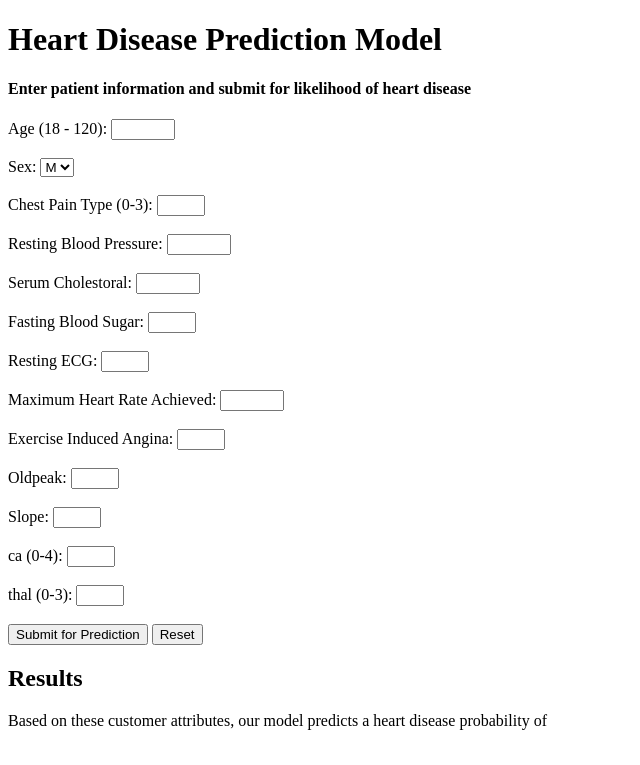
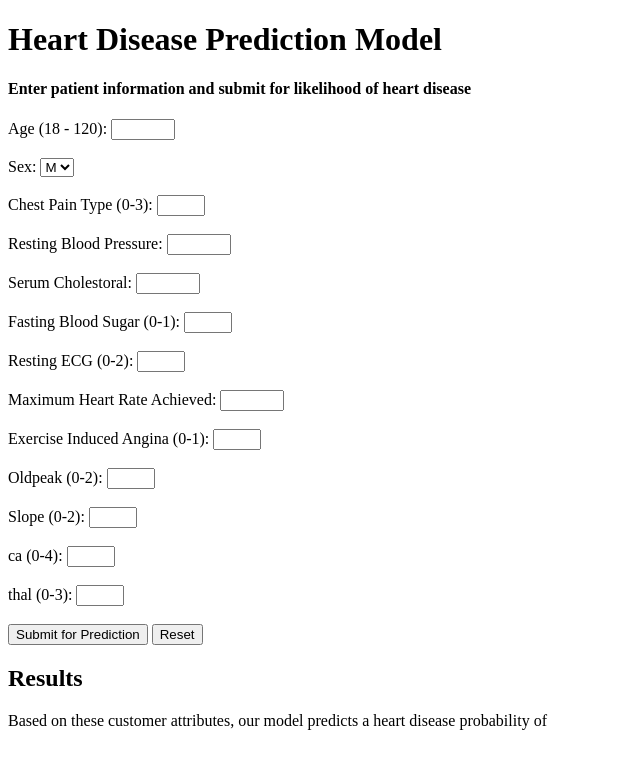
Before and after one commit to akstl1/heart-disease-prediction-deployment, a Flask app: template templates/result.html in a window 1280 px wide. Shown: the top 765 px of the page, without its empty margins (0-640 px from the left). Run offline with Flask 2, Linux system fonts and the light colour scheme; the template is opened without the code that fills it, so the values that code supplies are empty; parts of the project's set-up code (start-up, migrations or seed data) failed here and were passed over.

Commit message:
updated html files

```diff
--- a/templates/result.html
+++ b/templates/result.html
@@ -31,22 +31,22 @@
       <label for="serum_cholestoral">Serum Cholestoral:</label>
           <input type="number" id="serum_cholestoral" name="serum_cholestoral" min="0" max="500", required><br><br>
 
-      <label for="fasting_blood_sugar">Fasting Blood Sugar:</label>
+      <label for="fasting_blood_sugar">Fasting Blood Sugar (0-1):</label>
           <input type="number" id="fasting_blood_sugar" name="fasting_blood_sugar" min="0" max="1", required><br><br>
 
-      <label for="resting_ecg">Resting ECG:</label>
+      <label for="resting_ecg">Resting ECG (0-2):</label>
           <input type="number" id="resting_ecg" name="resting_ecg" min="0" max="2", required><br><br>
 
       <label for="max_hr">Maximum Heart Rate Achieved:</label>
           <input type="number" id="max_hr" name="max_hr" min="0" max="400", required><br><br>
 
-      <label for="exercise_induced_angina">Exercise Induced Angina:</label>
+      <label for="exercise_induced_angina">Exercise Induced Angina (0-1):</label>
           <input type="number" id="exercise_induced_angina" name="exercise_induced_angina" min="0" max="1", required><br><br>
 
-      <label for="oldpeak">Oldpeak:</label>
+      <label for="oldpeak">Oldpeak (0-2):</label>
          <input type="number" id="oldpeak" name="oldpeak" min="0" max="2", required><br><br>
 
-      <label for="slope">Slope:</label>
+      <label for="slope">Slope (0-2):</label>
          <input type="number" id="slope" name="slope" min="0" max="2", required><br><br>
 
       <label for="ca">ca (0-4):</label>
```
